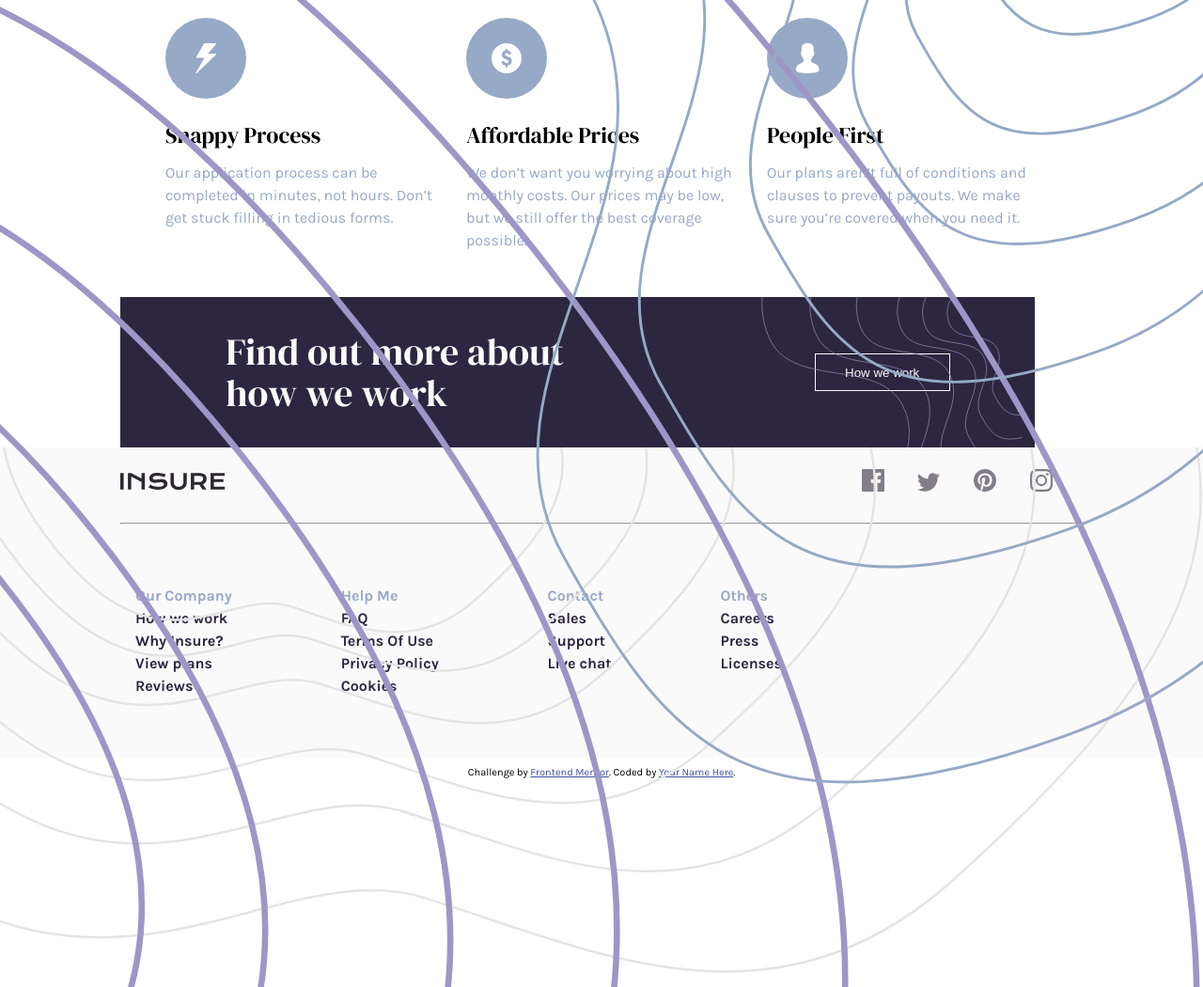
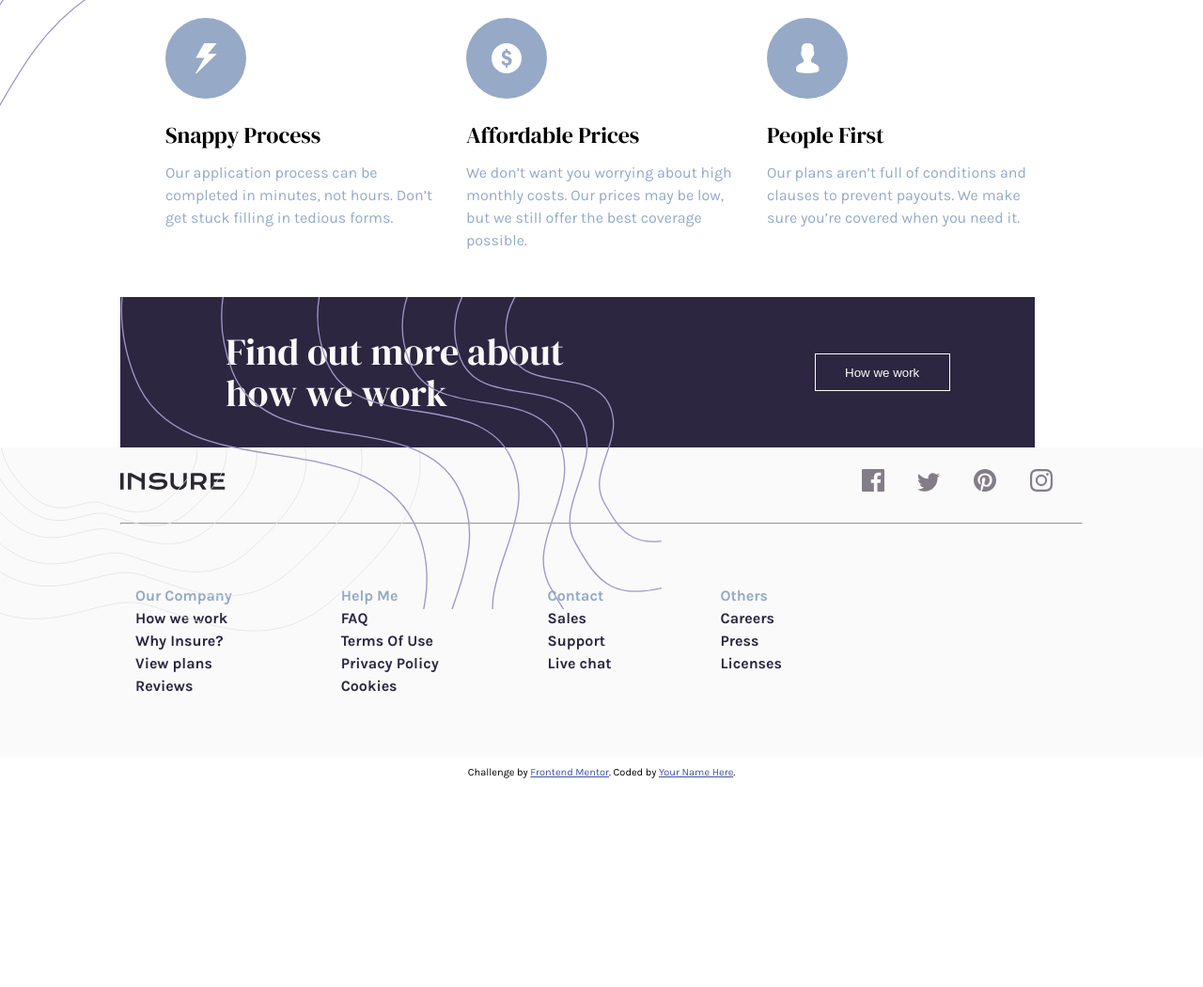
Before and after one commit to mfargas/insure-landing-page, a website built with Parcel: page index.html in a window 1280 px wide. Shown: the part 906-1956 px from the top of the page at 94% size. After the commit the page ends 1744 px from the top, so only its background shows below. Built offline with nearby package versions, Linux system fonts and the light colour scheme.

Commit message:
Adjust images

```diff
--- a/app/style/style.scss
+++ b/app/style/style.scss
@@ -99,7 +99,7 @@ section.intro{
         flex-direction: row;
         justify-content: space-between;
         z-index: 5;
-        picture.intro-left{
+        img.intro-left{
             position: absolute;
             top: 25rem;
             width: auto;
@@ -107,7 +107,7 @@ section.intro{
             color: $grey;
             margin: auto;
         }
-        picture.intro-right{
+        img.intro-right{
             position: absolute;
             right: 0rem;
             width: auto;
@@ -188,8 +188,6 @@ section.process-details{
         overflow: hidden;
         img.banner-deco{
             position: absolute;
-            height: inherit;
-            right: 15%;
             z-index: 4;
         }
         h2{
@@ -222,12 +220,10 @@ footer{
     background-color: $grey;
     display: block;
     width: 100%;
-    picture.footer-bg{
+    img.footer-bg{
         position: absolute;
-        width: 100vw;
-        img{
-            width: 100%;
-        }
+        width: auto;
+        overflow: hidden;
     }
     a{
         text-decoration: none;
--- a/index.html
+++ b/index.html
@@ -32,7 +32,11 @@
 <main>
   <section class="intro">
     <div class="intro-svgs">
-      <picture class="intro-left">
+      <img sizes="(max-width: 40em) 100vw, 40vw" srcset="./assets/images/bg-pattern-intro-left-desktop.svg 195w,
+                  ./assets/images/bg-pattern-intro-left-mobile.svg 168w"  class="intro-left" alt="bg-left">
+      <img sizes="(max-width: 40em) 100vw, 35vw" srcset="./assets/images/bg-pattern-intro-right-desktop.svg 436w,
+                        ./assets/images/bg-pattern-intro-right-mobile.svg 124w" class="intro-right" alt="bg-right">
+      <!-- <picture class="intro-left">
         <source media="(min-width: 775px)" srcset="./assets/images/bg-pattern-intro-left-desktop.svg 195w" alt="bg-left-desktop">
         <source media="(min-width: 320px)" srcset="./assets/images/bg-pattern-intro-left-mobile.svg 168w" alt="bg-left-mobile">
         <img src="./assets/images/bg-pattern-intro-left-desktop.svg" sizes="(max-width: 40em) 100vw, 50vw">
@@ -41,7 +45,7 @@
         <source media="(min-width: 775px)" srcset="./assets/images/bg-pattern-intro-right-desktop.svg 436w" >
         <source media="(min-width: 320px)" srcset="./assets/images/bg-pattern-intro-right-mobile.svg 124w" >
         <img src="./assets/images/bg-pattern-intro-right-desktop.svg" sizes="(max-width: 40em) 100vw, 50vw">
-      </picture>
+      </picture> -->
     </div>
     <div class="intro-text">
     <h1>Humanizing your insurance.</h1>
@@ -79,18 +83,20 @@
       </li>
     </ul>
     <div class="banner">
-      <img src="./assets/images/bg-pattern-how-we-work-desktop.svg" class="banner-deco" alt="banner-bg">
+      <img sizes="(max-width: 45rem) 40vw, 45vw" srcset="./assets/images/bg-pattern-how-we-work-mobile.svg 176w, ./assets/images/bg-pattern-how-we-work-desktop.svg 434w" class="banner-deco" alt="banner-bg">
       <h2>Find out more about how we work</h2>
       <button>How we work</button>
     </div>
   </section>
 </main>
 <footer>
-  <picture class="footer-bg" alt="footer-bg">
+  <img sizes="(max-width: 45rem) 100vw, 35vw" srcset="./assets/images/bg-pattern-footer-mobile.svg 374w,
+            ./assets/images/bg-pattern-footer-desktop.svg 528w" class="footer-bg" alt="footer-bg">
+  <!-- <picture >
     <source media="(min-width: 775px)" srcset="./assets/images/bg-pattern-footer-desktop.svg 528w" sizes="(max-width: 40em) 100vw, 50vw">
     <source media="(min-width: 320px)" srcset="./assets/images/bg-pattern-footer-mobile.svg 374w" sizes="(max-width: 40em) 100vw, 50vw">
     <img src="./assets/images/bg-pattern-footer-desktop.svg" sizes="(max-width: 600px)">
-  </picture>
+  </picture> -->
   <div class="footer-header">
     <a href="/" class="footer-logo"><img src="./assets/images/logo.svg" alt="insure-logo"></a>
     <div class="social-icons">
```
Also changed, not shown: app/style/style.css, 1 other file.
